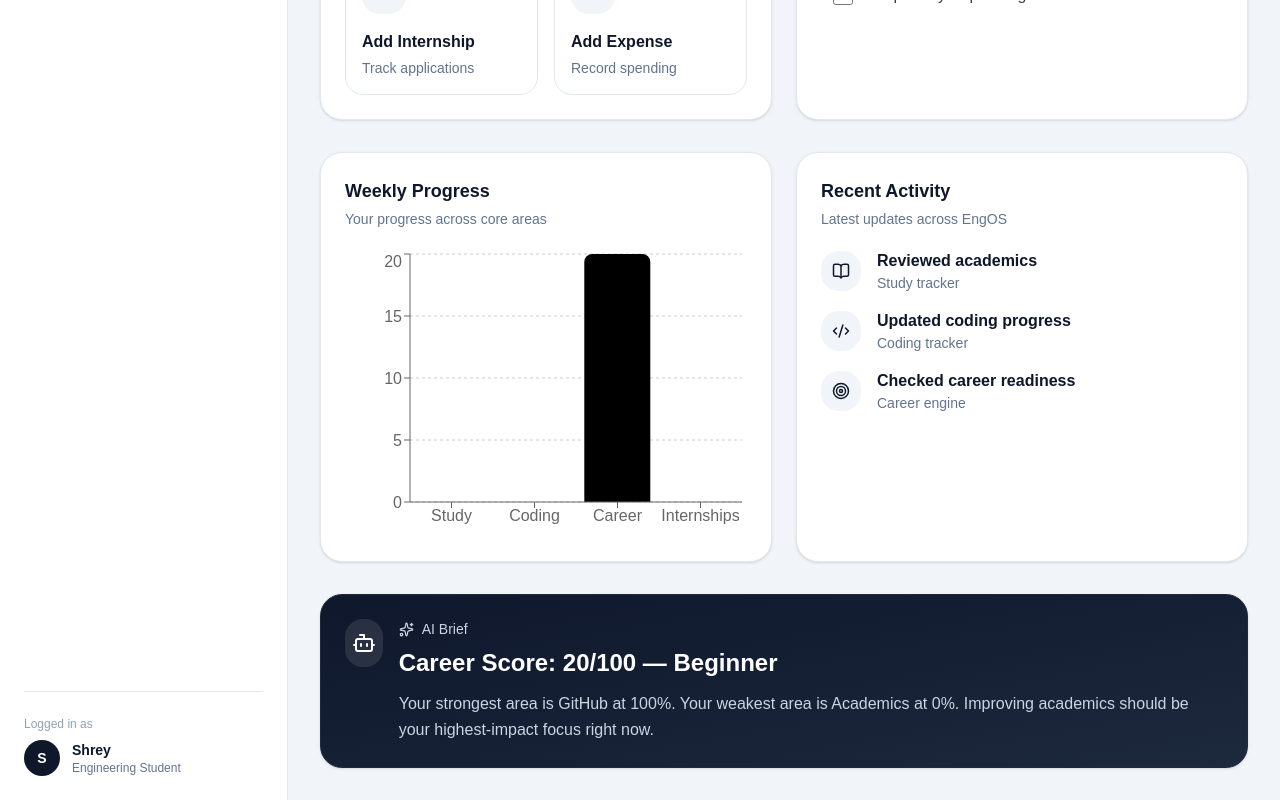
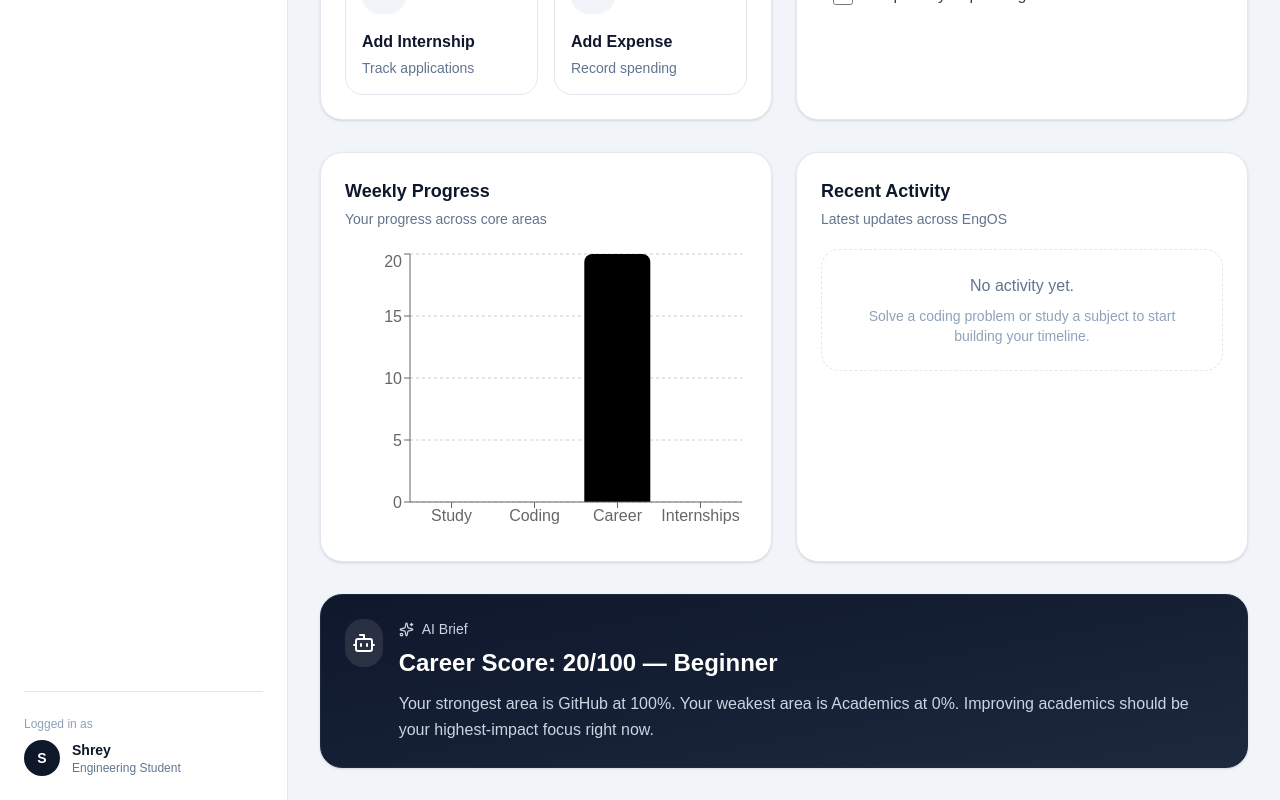
Before and after one commit to SHREYA-DASS926/engineering-os, a React (Vite) app: page / in a window 1280 px wide. Shown: the part 1014-1814 px from the top of the page. Built offline with nearby package versions, Linux system fonts and the light colour scheme.

Commit message:
feat(activity): show real activity timeline

```diff
--- a/src/components/widgets/TimelineWidget.tsx
+++ b/src/components/widgets/TimelineWidget.tsx
@@ -21,11 +21,22 @@ function TimelineWidget({ title, subtitle, items }: TimelineWidgetProps) {
       <WidgetHeader title={title} subtitle={subtitle} />
 
       <div className="space-y-4">
-        {items.map((item) => {
+  {items.length === 0 ? (
+    <div className="rounded-2xl border border-dashed border-slate-200 p-6 text-center">
+      <p className="text-slate-500">
+        No activity yet.
+      </p>
+
+      <p className="mt-2 text-sm text-slate-400">
+        Solve a coding problem or study a subject to start building your timeline.
+      </p>
+    </div>
+  ) : (
+    items.map((item) => {
       const Icon = item.icon;
 
       return (
-            <div key={item.title} className="flex items-center gap-4">
+        <div key={`${item.title}-${item.subtitle}`} className="flex items-center gap-4">
           <div className="h-10 w-10 rounded-2xl bg-slate-100 flex items-center justify-center">
             <Icon size={18} />
           </div>
@@ -36,7 +47,8 @@ function TimelineWidget({ title, subtitle, items }: TimelineWidgetProps) {
           </div>
         </div>
       );
-        })}
+    })
+  )}
 </div>
     </Widget>
   );
--- /dev/null
+++ b/src/core/activity/activity.service.ts
@@ -0,0 +1,82 @@
+import { getActivities, saveActivities } from "./activityStorage";
+import type { Activity, ActivityType } from "./activity.types";
+
+class ActivityService {
+  getAll() {
+    return getActivities().sort(
+      (a, b) =>
+        new Date(b.timestamp).getTime() -
+        new Date(a.timestamp).getTime()
+    );
+  }
+
+  add(
+    type: ActivityType,
+    title: string,
+    description: string,
+    metadata?: Record<string, unknown>
+  ) {
+    const activities = getActivities();
+
+    const activity: Activity = {
+      id: crypto.randomUUID(),
+      type,
+      title,
+      description,
+      timestamp: new Date().toISOString(),
+      metadata,
+    };
+
+    activities.push(activity);
+
+    saveActivities(activities);
+
+    return activity;
+  }
+
+  logCodingSolved(problemName: string, difficulty: string) {
+    return this.add(
+      "coding",
+      `Solved ${problemName}`,
+      `Difficulty: ${difficulty}`
+    );
+  }
+
+  logStudySession(subject: string) {
+    return this.add(
+      "study",
+      `Studied ${subject}`,
+      "Completed a study session"
+    );
+  }
+
+  logInternshipApplied(company: string) {
+    return this.add(
+      "internship",
+      `Applied to ${company}`,
+      "Internship application submitted"
+    );
+  }
+
+  logExpenseAdded(amount: number) {
+    return this.add(
+      "expense",
+      "Expense added",
+      `₹${amount}`
+    );
+  }
+
+  logCareerMilestone(title: string) {
+    return this.add(
+      "career",
+      title,
+      "Career milestone reached"
+    );
+  }
+
+  clear() {
+    saveActivities([]);
+  }
+}
+
+export const activityService = new ActivityService();
--- /dev/null
+++ b/src/core/activity/activity.types.ts
@@ -0,0 +1,15 @@
+export type ActivityType =
+  | "study"
+  | "coding"
+  | "internship"
+  | "expense"
+  | "career";
+
+export type Activity = {
+  id: string;
+  type: ActivityType;
+  title: string;
+  description: string;
+  timestamp: string;
+  metadata?: Record<string, unknown>;
+};
--- /dev/null
+++ b/src/core/activity/activity.utils.ts
@@ -0,0 +1,41 @@
+import {
+  BookOpen,
+  Briefcase,
+  Code2,
+  CreditCard,
+  Target,
+} from "lucide-react";
+
+import type { Activity, ActivityType } from "./activity.types";
+
+export function getActivityIcon(type: ActivityType) {
+  if (type === "study") return BookOpen;
+  if (type === "coding") return Code2;
+  if (type === "internship") return Briefcase;
+  if (type === "expense") return CreditCard;
+  return Target;
+}
+
+export function formatActivityTime(timestamp: string) {
+  const diff = Date.now() - new Date(timestamp).getTime();
+  const minutes = Math.floor(diff / 60000);
+
+  if (minutes < 1) return "Just now";
+  if (minutes < 60) return `${minutes} min ago`;
+
+  const hours = Math.floor(minutes / 60);
+  if (hours < 24) return `${hours} hr ago`;
+
+  const days = Math.floor(hours / 24);
+  if (days === 1) return "Yesterday";
+
+  return `${days} days ago`;
+}
+
+export function mapActivityToTimelineItem(activity: Activity) {
+  return {
+    title: activity.title,
+    subtitle: `${activity.description} • ${formatActivityTime(activity.timestamp)}`,
+    icon: getActivityIcon(activity.type),
+  };
+}
--- /dev/null
+++ b/src/core/activity/activityStorage.ts
@@ -0,0 +1,21 @@
+import type { Activity } from "./activity.types";
+
+const STORAGE_KEY = "engos.activities";
+
+export function getActivities(): Activity[] {
+  const data = localStorage.getItem(STORAGE_KEY);
+
+  if (!data) {
+    return [];
+  }
+
+  try {
+    return JSON.parse(data);
+  } catch {
+    return [];
+  }
+}
+
+export function saveActivities(activities: Activity[]) {
+  localStorage.setItem(STORAGE_KEY, JSON.stringify(activities));
+}
--- a/src/features/coding/hooks/useCoding.ts
+++ b/src/features/coding/hooks/useCoding.ts
@@ -1,5 +1,6 @@
 import { useEffect, useState } from "react";
 import { codingService } from "../../../services/coding.service";
+import { activityService } from "../../../core/activity/activity.service";
 import type { CodingProblem } from "../../../types/coding";
 
 function useCoding() {
@@ -22,14 +23,20 @@ function useCoding() {
   function toggleSolved(id: number) {
   setProblems(
     problems.map((problem) => {
-        if (problem.id === id) {
-          return {
+      if (problem.id !== id) {
+        return problem;
+      }
+
+      const updatedProblem = {
         ...problem,
         solved: !problem.solved,
       };
+
+      if (!problem.solved) {
+        activityService.logCodingSolved(problem.name, problem.difficulty);
       }
 
-        return problem;
+      return updatedProblem;
     })
   );
 }
--- a/src/pages/Dashboard.tsx
+++ b/src/pages/Dashboard.tsx
@@ -4,7 +4,6 @@ import {
   Code2,
   Briefcase,
   CreditCard,
-  BookOpen,
 } from "lucide-react";
 
 import {
@@ -18,6 +17,8 @@ import HeroBanner from "../features/dashboard/components/HeroBanner";
 import QuickActions from "../features/dashboard/components/QuickActions";
 import DailyChecklist from "../features/dashboard/components/DailyChecklist";
 import useDashboard from "../features/dashboard/hooks/useDashboard";
+import { activityService } from "../core/activity/activity.service";
+import { mapActivityToTimelineItem } from "../core/activity/activity.utils";
 
 function Dashboard() {
   const {
@@ -29,6 +30,10 @@ function Dashboard() {
   mission,
   aiBrief,
 } = useDashboard();
+const activities = activityService
+  .getAll()
+  .slice(0, 5)
+  .map(mapActivityToTimelineItem);
 
   return (
     <div className="space-y-8">
@@ -97,23 +102,7 @@ function Dashboard() {
         <TimelineWidget
   title="Recent Activity"
   subtitle="Latest updates across EngOS"
-  items={[
-    {
-      title: "Reviewed academics",
-      subtitle: "Study tracker",
-      icon: BookOpen,
-    },
-    {
-      title: "Updated coding progress",
-      subtitle: "Coding tracker",
-      icon: Code2,
-    },
-    {
-      title: "Checked career readiness",
-      subtitle: "Career engine",
-      icon: Target,
-    },
-  ]}
+  items={activities}
 />
       </div>
 
```
Lines whose indentation alone changed are shown as unchanged.
